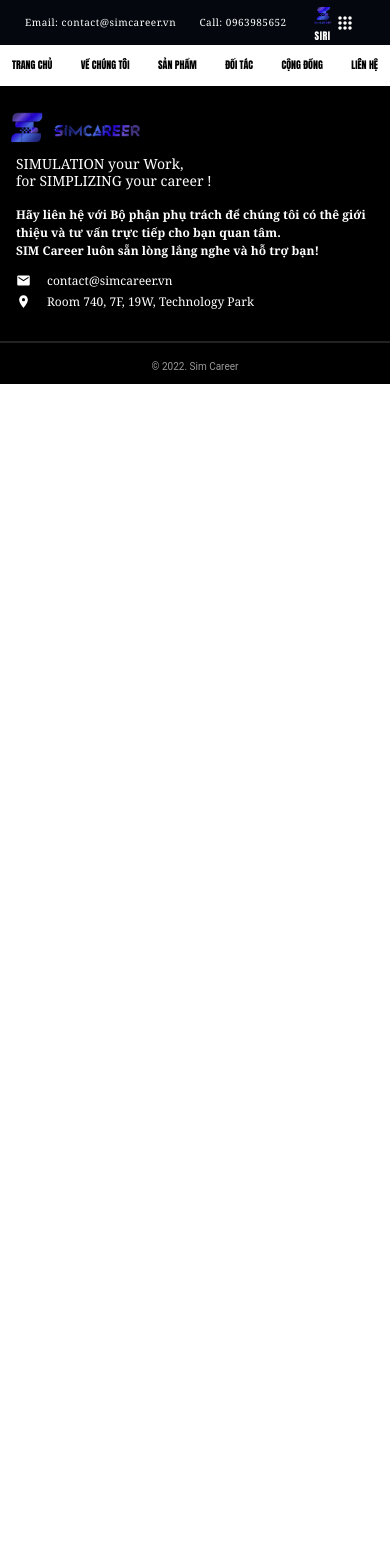
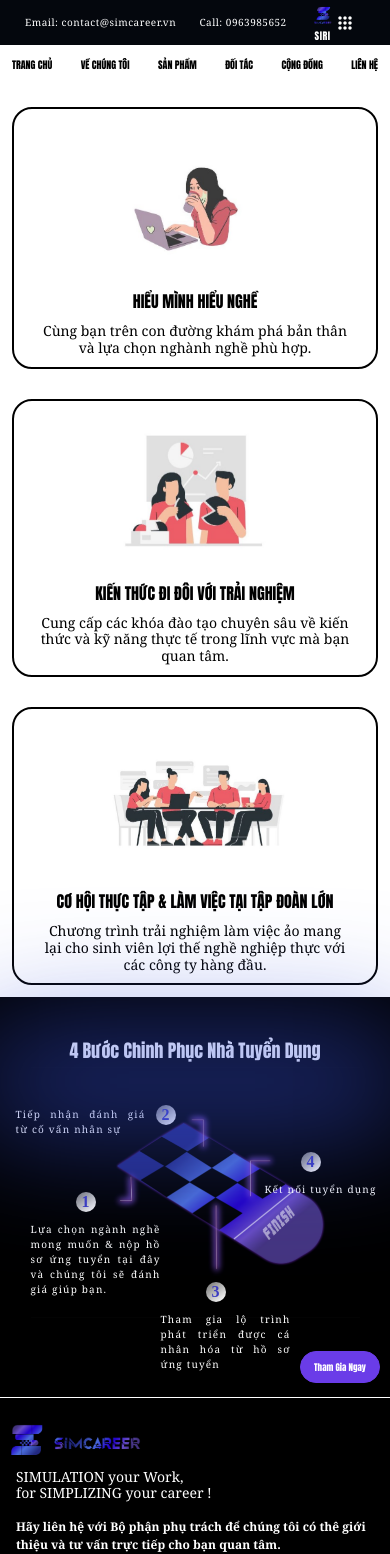
Before and after one commit to Software-Engineer-Team/SimCareer-Landing-Page, a React (Create React App) app: page /landing-page in a window 390 px wide. Shown: the top 1554 px of the page. Before the commit the page ends 844 px from the top, so only its background shows below. Built offline with nearby package versions, Linux system fonts and the light colour scheme.

Commit message:
[feat]: Add responsive web for ProcessRecruit

```diff
--- a/src/components/LandingPage/Body/Content/Content.styled.jsx
+++ b/src/components/LandingPage/Body/Content/Content.styled.jsx
@@ -52,4 +52,31 @@ export const Container = styled.section`
       }
     }
   }
+
+  @media screen and (max-width: 390px) {
+    padding: 0;
+    div.inner-wrap {
+      display: flex;
+      flex-wrap: wrap;
+      padding: 12px;
+      & .content {
+        padding: 0px 15px;
+        &:hover {
+          transform: scale(1.01);
+        }
+        & .image {
+          width: 180px;
+          min-height: 180px;
+        }
+        & .title {
+          font-size: 16px;
+        }
+        & .text {
+          font-size: 14px;
+          margin: 10px;
+          line-height: 1.2;
+        }
+      }
+    }
+  }
 `;
--- a/src/components/LandingPage/Body/ProcessRecruit/Process/Process.jsx
+++ b/src/components/LandingPage/Body/ProcessRecruit/Process/Process.jsx
@@ -2,7 +2,12 @@ import styled from "styled-components";
 
 const Process = ({ number, text, top, left }) => {
   return (
-    <Container top={top} left={left} isFlexColumn={number === 2 ? false : true}>
+    <Container
+      top={top}
+      left={left}
+      isFlexColumn={number === 2 ? false : true}
+      className={`process-${number}`}
+    >
       <h3>
         <span>{number}</span>
       </h3>
@@ -83,4 +88,31 @@ const Container = styled.div`
       font-size: 36px;
     }
   }
+
+  @media screen and (max-width: 390px) {
+    padding: 0px;
+    max-width: 130px;
+    p {
+      font-size: 10px;
+    }
+
+    div {
+      font-size: 10px;
+      min-width: 130px;
+      max-width: 130px;
+      margin: 0 10px;
+    }
+
+    h1 {
+      font-size: 16px;
+    }
+
+    h3 {
+      span {
+        width: 20px;
+        height: 20px;
+        font-size: 16px;
+      }
+    }
+  }
 `;
--- a/src/components/LandingPage/Body/ProcessRecruit/ProcessRecruit.jsx
+++ b/src/components/LandingPage/Body/ProcessRecruit/ProcessRecruit.jsx
@@ -37,14 +37,14 @@ const ProcessRecruit = () => {
               />
             </Bounce>
 
-            <Fade right>
+            <Bounce top>
               <Process
                 number={4}
                 text="Kết nối tuyển dụng"
                 top={220}
                 left={600}
               />
-            </Fade>
+            </Bounce>
             <img src="/images/process-recruit.jpg" alt="Test" />
           </div>
         </div>
--- a/src/components/LandingPage/Body/ProcessRecruit/ProcessRecruit.styled.jsx
+++ b/src/components/LandingPage/Body/ProcessRecruit/ProcessRecruit.styled.jsx
@@ -84,4 +84,57 @@ export const Container = styled.section`
       }
     }
   }
+
+  @media screen and (max-width: 390px) {
+    margin-top: 0px;
+    height: 400px;
+    div.inner-wrap {
+      width: 100%;
+      & .create-account {
+        bottom: -6px;
+        margin-right: -10px;
+        width: 5rem;
+        font-size: 9px;
+        padding: 5px;
+        height: 2rem;
+      }
+      div.title-image {
+        width: 390px;
+        h2.title {
+          width: 100%;
+          font-size: 18px;
+          &:after {
+            top: -30px;
+          }
+        }
+        div.image {
+          width: 329px;
+          top: 30px;
+          div {
+            min-width: 130px;
+            div.process-1 {
+              top: 130px;
+              left: 0px;
+            }
+            div.process-2 {
+              flex-direction: row-reverse;
+              top: 40px;
+              left: 5px;
+            }
+            div.process-3 {
+              top: 220px;
+              left: 130px;
+            }
+            div.process-4 {
+              top: 90px;
+              left: 225px;
+              div {
+                text-align: center;
+              }
+            }
+          }
+        }
+      }
+    }
+  }
 `;
--- a/src/components/LandingPage/Footer/Footer.styled.jsx
+++ b/src/components/LandingPage/Footer/Footer.styled.jsx
@@ -18,7 +18,7 @@ export const Container = styled.footer`
     text-align: left;
   }
 
-  @media screen and (max-width: 1024px) {
+  @media screen and (max-width: 390px) {
     padding: 0;
     padding-bottom: 10px;
     hr {
--- a/src/components/LandingPage/HomePage.jsx
+++ b/src/components/LandingPage/HomePage.jsx
@@ -9,13 +9,13 @@ const HomePage = () => {
   return (
     <div>
       <Header></Header>
-      {/* <Body> */}
-      {/*   <Routes> */}
-      {/*     {homeRoutes.map(({ path, element: Page }, idx) => { */}
-      {/*       return <Route key={idx} path={path} element={<Page />} />; */}
-      {/*     })} */}
-      {/*   </Routes> */}
-      {/* </Body> */}
+      <Body>
+        <Routes>
+          {homeRoutes.map(({ path, element: Page }, idx) => {
+            return <Route key={idx} path={path} element={<Page />} />;
+          })}
+        </Routes>
+      </Body>
       <Footer></Footer>
     </div>
   );
--- a/src/pages/LandingPage/LandingPage.jsx
+++ b/src/pages/LandingPage/LandingPage.jsx
@@ -10,11 +10,11 @@ import styled from "styled-components";
 function LandingPage() {
   return (
     <Container>
-      <Introduction />
+      {/* <Introduction /> */}
       <Content />
-      <Activities />
+      {/* <Activities /> */}
       <ProcessRecruit />
-      <Partner />
+      {/* <Partner /> */}
     </Container>
   );
 }
```
